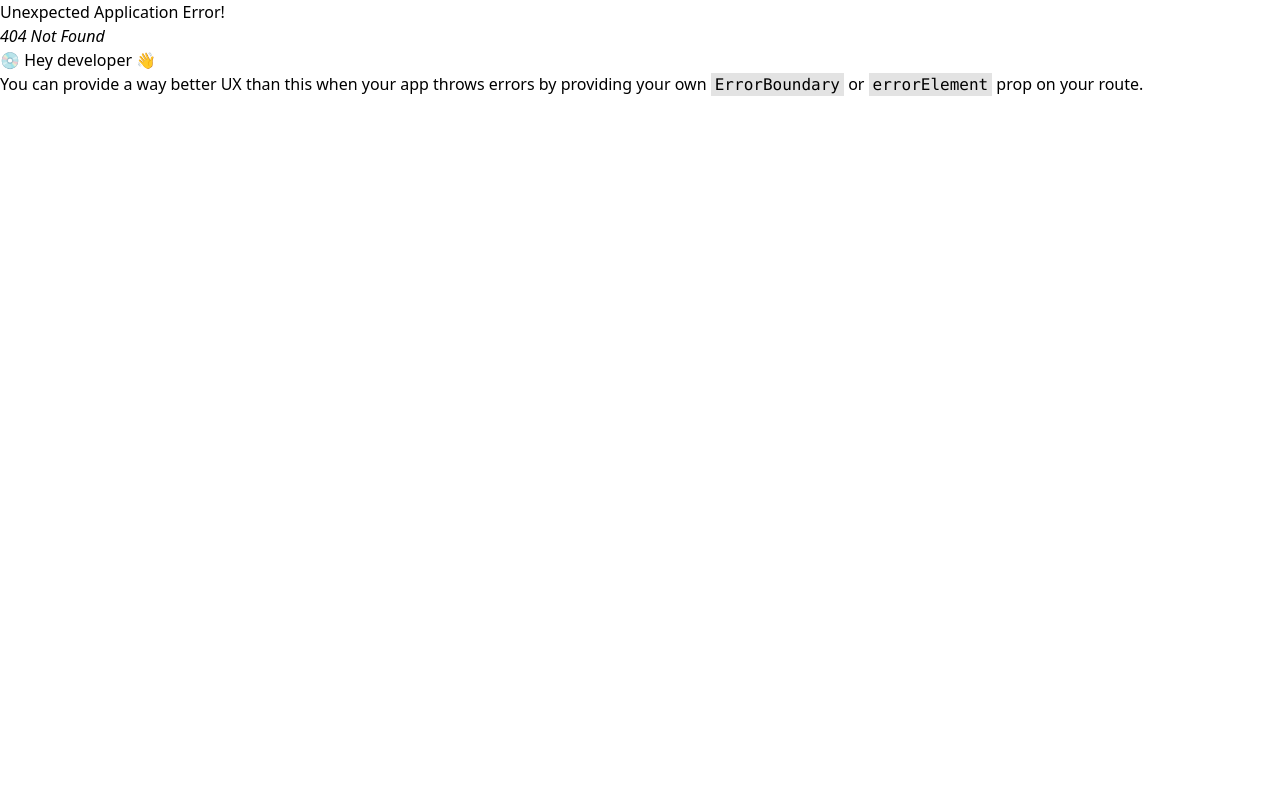
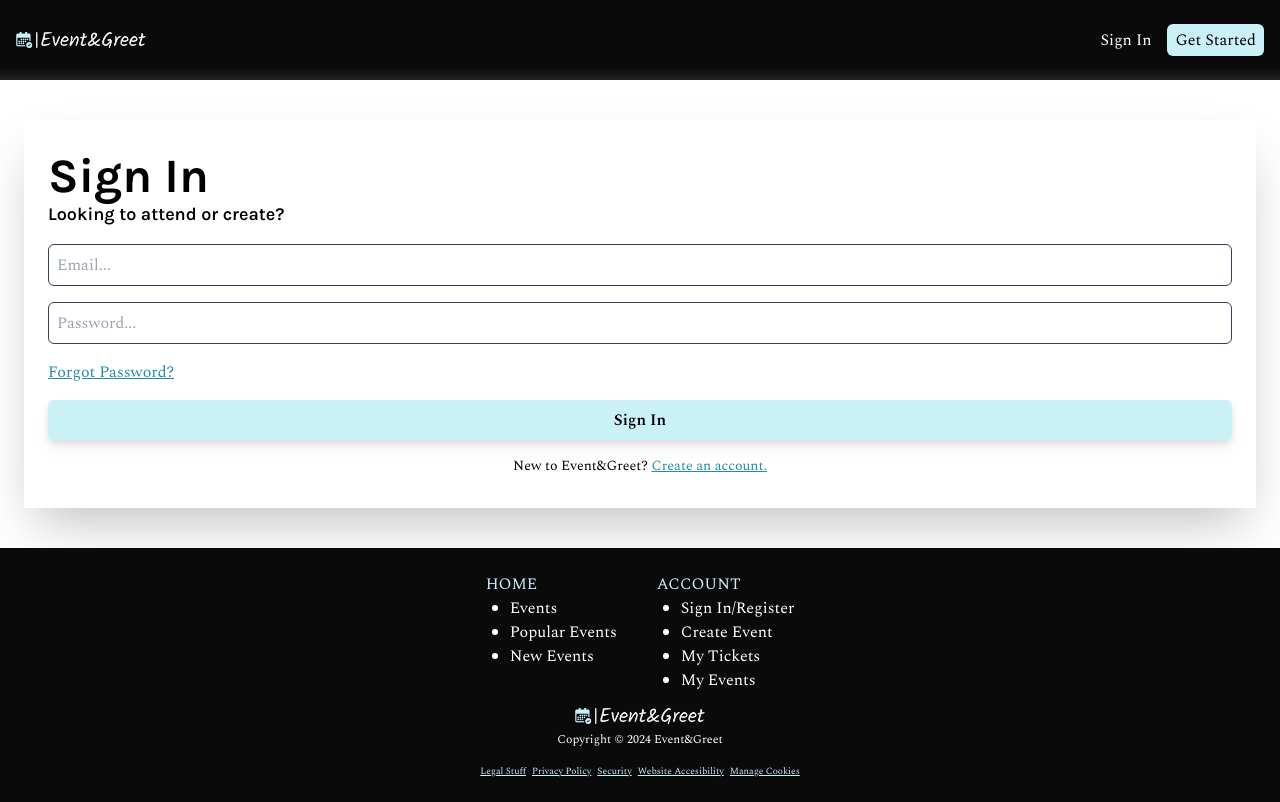
Before and after one commit to TFG-Eventos-y-Tickets-DAW/eventos-y-tickets-frontend, a React (Vite) app: page /login in a window 1280 px wide. Before the commit this address had no page. Built offline with nearby package versions, Linux system fonts and the light colour scheme.

Commit message:
Added Login Page without funcionality

```diff
--- a/src/Components/Auth/Login/Login.tsx
+++ b/src/Components/Auth/Login/Login.tsx
@@ -0,0 +1,50 @@
+import { Link } from "react-router-dom";
+import Button from "../../../Utils/Button";
+
+export default function Login() {
+    return (
+        <div className="font-spectral flex flex-col gap-4 justify-center shadow-2xl mt-10 mx-6 px-6 py-8">
+            <div className="font-karla font-bold ">
+                <h1 className="text-5xl ">Sign In</h1>
+                <h2 className="text-lg font-semibold">
+                    Looking to attend or create?
+                </h2>
+            </div>
+            <form action="" className="flex flex-col gap-4">
+                <input
+                    className=" p-2 outline-none text-md border-[1px] border-slate-700 rounded-md"
+                    type="text"
+                    value={""}
+                    placeholder="Email..."
+                />
+                <input
+                    className=" p-2 outline-none text-md border-[1px] border-slate-700 rounded-md"
+                    type="text"
+                    value={""}
+                    placeholder="Password..."
+                />
+            </form>
+            <Link
+                to={"#"}
+                className="text-blue-links underline hover:font-bold hover:no-underline"
+            >
+                Forgot Password?
+            </Link>
+            <div className="flex flex-col gap-4">
+                <Button
+                    className="font-spectral w-full bg-accent-blue text-black font-semibold rounded-md shadow-black drop-shadow-lg py-2 px-2"
+                    text="Sign In"
+                />
+                <p className="text-center text-sm">
+                    New to Event&Greet?{" "}
+                    <Link
+                        to={"#"}
+                        className="text-blue-links underline hover:font-bold hover:no-underline"
+                    >
+                        Create an account.
+                    </Link>
+                </p>
+            </div>
+        </div>
+    );
+}
--- a/src/Components/LandingPage/EventCard/EventCard.tsx
+++ b/src/Components/LandingPage/EventCard/EventCard.tsx
@@ -1,6 +1,6 @@
 import { faMoneyBill } from "@fortawesome/free-solid-svg-icons";
 import { FontAwesomeIcon } from "@fortawesome/react-fontawesome";
-import getMonth from "../../../helperFunctions/GetMonth";
+import getMonth from "../../../HelperFunctions/GetMonth";
 
 interface event {
     id: number;
--- a/src/Static/Navbar.tsx
+++ b/src/Static/Navbar.tsx
@@ -1,3 +1,4 @@
+import { Link } from "react-router-dom";
 import Button from "../Utils/Button";
 import Logo from "../Utils/Logo";
 
@@ -6,10 +7,12 @@ export default function Navbar() {
         <nav className="bg-gradient-to-b from-secondary-black-lighter from-85% to-[#232424] flex justify-between items-center py-6 px-4">
             <Logo />
             <div className="flex gap-2 justify-center items-center">
-                <Button
-                    className="font-spectral bg-secondary-black-lighter text-white rounded-md py-1 px-2"
-                    text="Sign In"
-                />
+                <Link to={"/login"}>
+                    <Button
+                        className="font-spectral bg-secondary-black-lighter text-white rounded-md py-1 px-2"
+                        text="Sign In"
+                    />
+                </Link>
                 <Button
                     className="font-spectral bg-accent-blue text-black rounded-md py-1 px-2"
                     text="Get Started"
--- a/src/main.tsx
+++ b/src/main.tsx
@@ -4,6 +4,7 @@ import App from "./App.tsx";
 import "./index.css";
 import { RouterProvider, createBrowserRouter } from "react-router-dom";
 import Home from "./Components/LandingPage/Home.tsx";
+import Login from "./Components/Auth/Login/Login.tsx";
 
 const router = createBrowserRouter([
     {
@@ -14,6 +15,10 @@ const router = createBrowserRouter([
                 path: "/",
                 element: <Home />,
             },
+            {
+                path: "/login",
+                element: <Login />,
+            },
         ],
     },
 ]);
```
